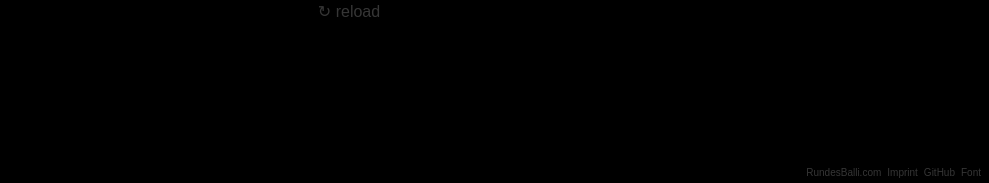
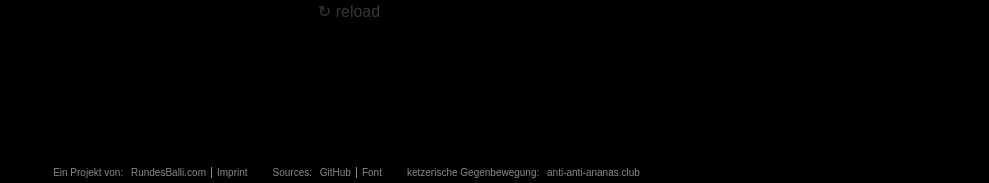
Before and after one commit to RundesBalli/anti-ananas.club, a PHP site: page / in a window 1280 px wide. Shown: the part 617-800 px from the top of the page, without its empty margins (291-1280 px from the left). Run offline with PHP 8.4, Linux system fonts and the light colour scheme.

Commit message:
Footer angepasst

```diff
--- a/index.php
+++ b/index.php
@@ -26,7 +26,7 @@
       <a href="/">↻ reload</a>
     </div>
     <div id="footer">
-      <a href="https://RundesBalli.com/" target="_blank" rel="noopener">RundesBalli.com</a><a href="https://RundesBalli.com/imprint" target="_blank" rel="noopener">Imprint</a><a href="https://github.com/RundesBalli/anti-ananas.club" target="_blank" rel="noopener">GitHub</a><a href="https://www.dafont.com/de/fair-prosper.font" target="_blank" rel="noopener">Font</a>
+      <span>Ein Projekt von: <a href="https://RundesBalli.com/" target="_blank" rel="noopener">RundesBalli.com</a><a href="https://RundesBalli.com/imprint" target="_blank" rel="noopener">Imprint</a></span><span>Sources: <a href="https://github.com/RundesBalli/anti-ananas.club" target="_blank" rel="noopener">GitHub</a><a href="https://www.dafont.com/de/fair-prosper.font" target="_blank" rel="noopener">Font</a></span><span>ketzerische Gegenbewegung: <a href="https://anti-anti-ananas.club" target="_blank" rel="noopener">anti-anti-ananas.club</a></span>
     </div>
   </body>
 </html>
--- a/src/style.css
+++ b/src/style.css
@@ -4,6 +4,7 @@ html, body {
   width: 100%;
   height: 100%;
   font-family: sans-serif;
+  color: #888888;
   background: #000000;
 }
 
@@ -79,17 +80,28 @@ a {
 
 #footer {
   position: fixed;
-  right: 5px;
+  width: 100%;
+  text-align: center;
   bottom: 5px;
   font-size: 10px;
 }
 
-#footer > a {
-  color: rgba(136,136,136, 0.4);
-  margin: 0 3px;
-  transition: color 0.4s;
+#footer > span {
+  margin: 0px 10px;
+  display: inline-block;
 }
 
-#footer > a:hover, #footer > a:focus {
-  color: #ababab;
+#footer > span > a {
+  color: #888888;
+  transition: all 0.4s;
+  padding: 0px 5px;
 }
+
+#footer > span > a:not(:first-child) {
+  border-left: 1px solid #888888;
+}
+
+#footer > span > a:hover, #footer > span > a:focus {
+  color: #ff4500;
+  text-decoration: underline;
+}
```
